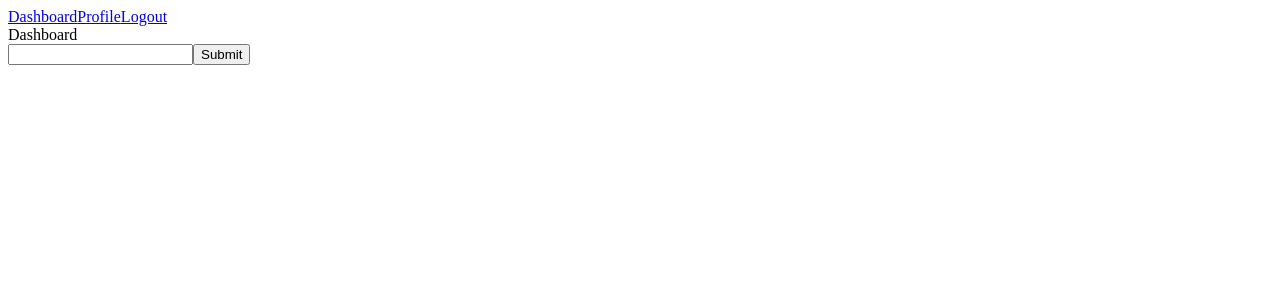
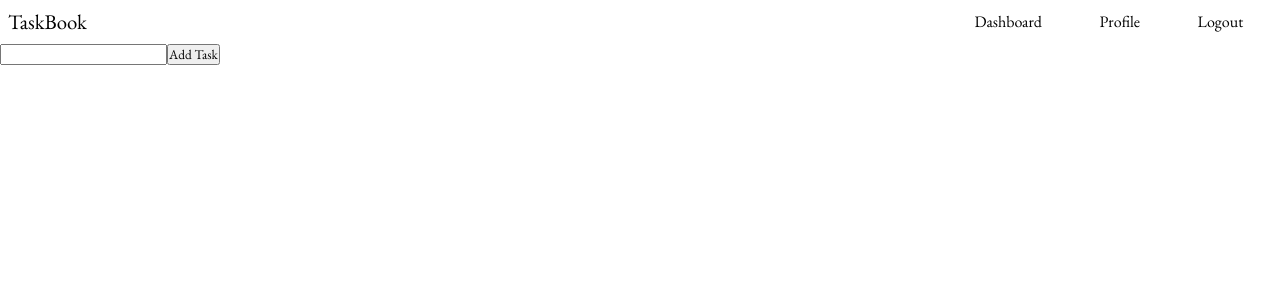
Before and after one commit to VincentReddy25/task-book, a React (Vite) app: page / in a window 1280 px wide. Shown: the top 300 px of the page. Built offline with nearby package versions, Linux system fonts and the light colour scheme.

Commit message:
style(navbar): add CSS styling

```diff
--- a/src/App.css
+++ b/src/App.css
@@ -0,0 +1,27 @@
+
+.navbar {
+    display: flex;
+    align-items: center;
+    justify-content: space-between;
+
+    padding: .5em;
+
+}
+
+.navbar header {
+    font-size: 1.3em;
+}
+
+.navbar a {
+    text-decoration: none;
+    padding: .5em 1.3em;
+    margin: 0 .5em;
+
+    color: black;
+    border-bottom: 2px solid white;
+    transition: .3s;
+}
+
+.navbar a:hover {
+    border-color: black;
+}
--- a/src/components/Dashboard.jsx
+++ b/src/components/Dashboard.jsx
@@ -1,4 +1,5 @@
 import { useState } from "react";
+import '../App.css'
 
 export default function Dashboard() {
   const [taskData, setTaskData] = useState([]);
@@ -36,11 +37,10 @@ export default function Dashboard() {
 
   return (
     <>
-      <div>Dashboard</div>
 
-      <form onSubmit={addTask}>
+      <form onSubmit={addTask} className="task-form">
         <input type="text" name="userInput" />
-        <input type="submit" />
+        <input type="submit" value="Add Task" />
       </form>
 
       <ol>
--- a/src/components/Navbar.jsx
+++ b/src/components/Navbar.jsx
@@ -7,9 +7,12 @@ export default function Navbar() {
     return (
         <>
             <div className="navbar">
-                <Link to='/dashboard'>Dashboard</Link>
-                <Link to='/profile'>Profile</Link>
-                <Link to='/logout'>Logout</Link>
+                <header>TaskBook</header>
+                <nav>
+                    <Link to='/dashboard'>Dashboard</Link>
+                    <Link to='/profile'>Profile</Link>
+                    <Link to='/logout'>Logout</Link>
+                </nav>
             </div>
 
             <Routes>
--- a/src/index.css
+++ b/src/index.css
@@ -1,7 +1,11 @@
-/* * {
+@import url('https://fonts.googleapis.com/css2?family=EB+Garamond:ital,wght@0,400..800;1,400..800&display=swap');
+
+
+* {
     margin: 0;
     padding: 0;
     box-sizing: border-box;
 
-    font-family: Arial, Helvetica, sans-serif;
-} */
+    font-family: "EB Garamond", serif;
+
+}
```
